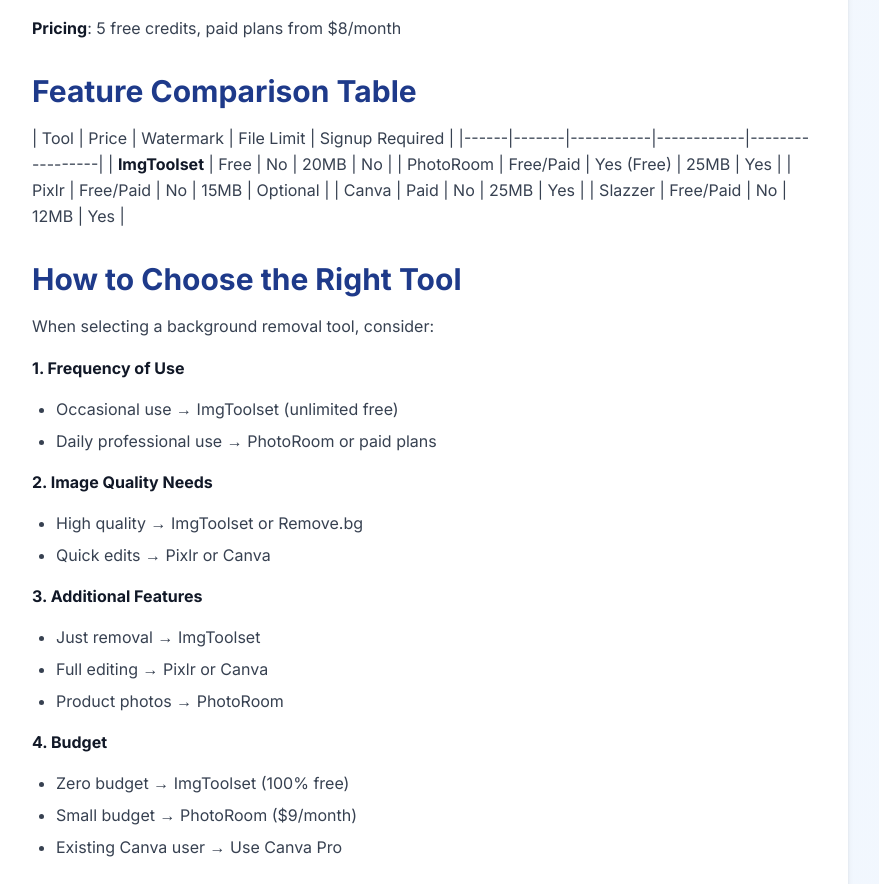
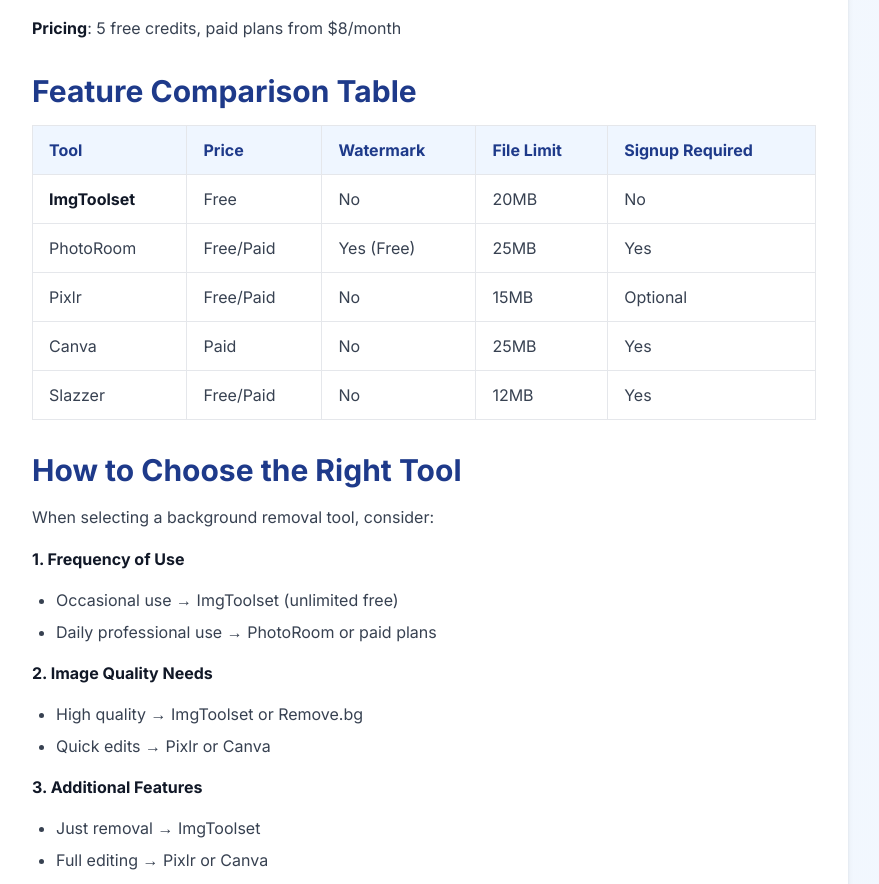
Before and after one commit to AmberIqbal/TOOLHIVE, a Next.js app: page /blog/remove-bg-alternatives in a window 1280 px wide. Shown: the part 3200-4084 px from the top of the page, without its empty margins (216-1095 px from the left). Built offline with nearby package versions, Linux system fonts and the light colour scheme.

Commit message:
added table

```diff
--- a/app/blog/[slug]/page.tsx
+++ b/app/blog/[slug]/page.tsx
@@ -2,6 +2,7 @@ import { notFound } from 'next/navigation';
 import Link from 'next/link';
 import { getPostBySlug, getAllPosts } from '@/lib/blog';
 import ReactMarkdown from 'react-markdown';
+import remarkGfm from 'remark-gfm';
 
 export async function generateStaticParams() {
   const posts = await getAllPosts();
@@ -79,6 +80,7 @@ export default async function BlogPost({ params }: { params: { slug: string } })
         <div className="prose prose-lg prose-blue max-w-none">
           <div className="bg-white rounded-2xl p-8 shadow-md">
             <ReactMarkdown
+             remarkPlugins={[remarkGfm]}
               components={{
                 h1: ({children}) => <h1 className="text-4xl font-bold text-blue-900 mb-6 mt-8">{children}</h1>,
                 h2: ({children}) => <h2 className="text-3xl font-bold text-blue-900 mb-4 mt-8">{children}</h2>,
@@ -89,6 +91,15 @@ export default async function BlogPost({ params }: { params: { slug: string } })
                 a: ({children, href}) => <a href={href} className="text-blue-600 underline hover:text-blue-700">{children}</a>,
                 strong: ({children}) => <strong className="font-bold text-gray-900">{children}</strong>,
                 code: ({children}) => <code className="bg-gray-100 px-2 py-1 rounded text-sm font-mono">{children}</code>,
+              table: ({children}) => <div className="overflow-x-auto mb-6"><table className="w-full border-collapse border border-gray-200 rounded-lg">{children}</table></div>,
+    thead: ({children}) => <thead className="bg-blue-50">{children}</thead>,
+    tbody: ({children}) => <tbody>{children}</tbody>,
+    tr: ({children}) => <tr className="border-b border-gray-200 hover:bg-gray-50">{children}</tr>,
+    th: ({children}) => <th className="px-4 py-3 text-left font-bold text-blue-900 border border-gray-200">{children}</th>,
+    td: ({children}) => <td className="px-4 py-3 text-gray-700 border border-gray-200">{children}</td>,
+
+
+
               }}
             >
               {post.content}
--- a/app/page.tsx
+++ b/app/page.tsx
@@ -40,6 +40,7 @@ export default function Home() {
           </div>
           <div className="hidden md:flex gap-8 text-gray-600 font-medium">
             <a href="#tools" className="hover:text-blue-600 transition">Tools</a>
+            <Link href="/blog"  className="hover:text-blue-600 transition">Blog</Link>
             <a href="#features" className="hover:text-blue-600 transition">Features</a>
 
           </div>
@@ -305,7 +306,7 @@ export default function Home() {
                <Link href="/Privacy" className="hover:text-white transition">Privacy</Link>
 
               <Link href="/Terms" className="hover:text-white transition">Terms</Link>
-              <Link href="/blog"  className="hover:text-white transition">Blog</Link>
+
 
             </div>
           </div>
--- a/package.json
+++ b/package.json
@@ -19,7 +19,8 @@
     "react": "^18.3.0",
     "react-dom": "^18.3.0",
     "react-dropzone": "^14.2.0",
-    "react-markdown": "^10.1.0"
+    "react-markdown": "^10.1.0",
+    "remark-gfm": "^4.0.1"
   },
   "devDependencies": {
     "@types/node": "^20.11.0",
```
Also changed, not shown: 1 other file (tests, documents, lock files or other folders).
